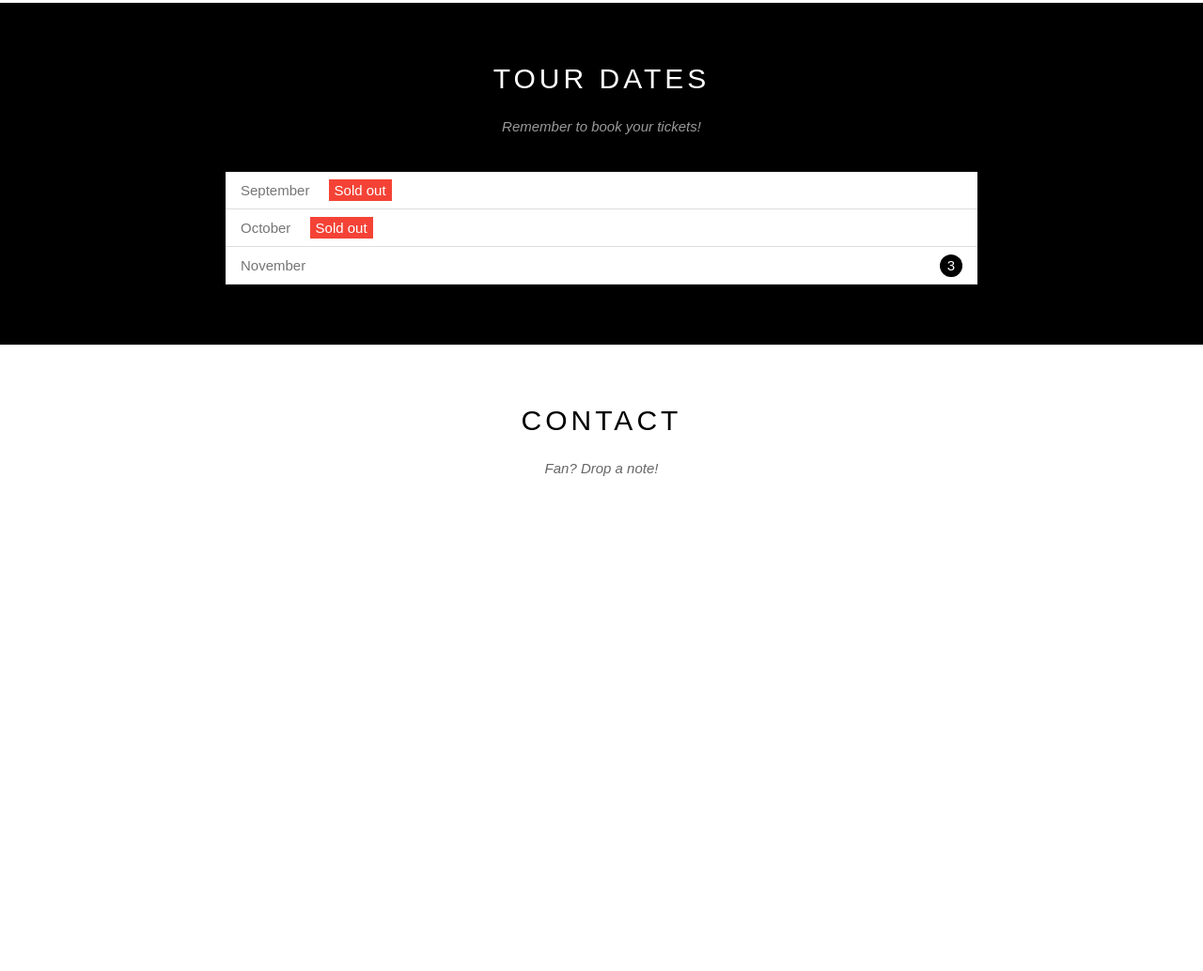
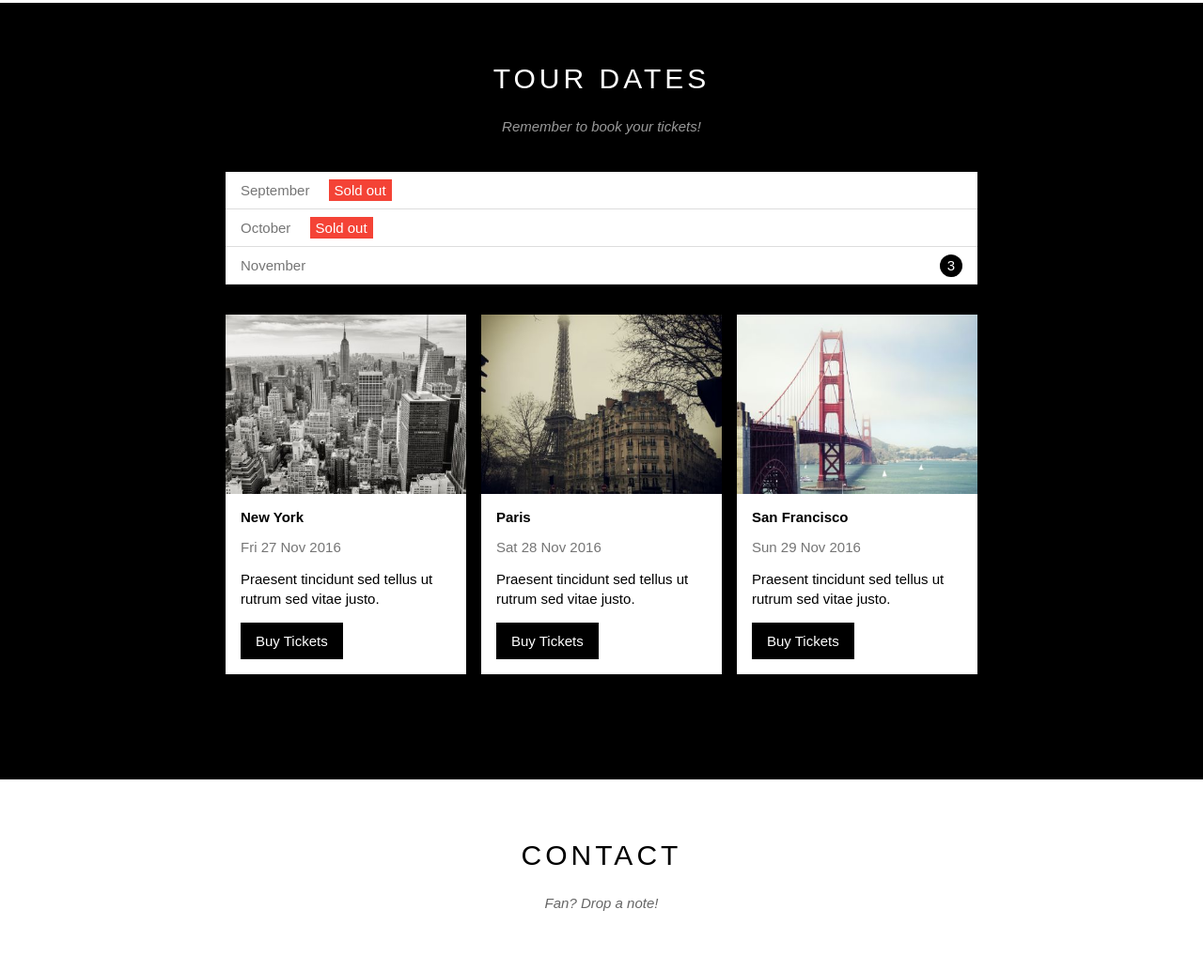
Before and after one commit to hobathanh/WebTheBand, a plain HTML site: page index.html in a window 1280 px wide. Shown: the part 1238-2272 px from the top of the page at 94% size. Before the commit the page ends 1809 px from the top, so only its background shows below. Drawn offline with Linux system fonts and the light colour scheme.

Commit message:
tour places

```diff
--- a/assets/css/style.css
+++ b/assets/css/style.css
@@ -225,8 +225,63 @@ html {
   margin-top: -3px;
 }
 
+/* Places */
 
+.places-list {
+  margin: 32px -8px 0;
+  padding-bottom: 48px;
+}
 
+.place-item {
+  float: left;
+  width: 33.33333%;
+  padding: 0 8px
+  ;
+}
+
+.place-img {
+  width: 100%;
+  display: block;
+}
+
+.place-img:hover {
+  opacity: 0.6;
+}
+
+.place-body {
+  background-color: #fff;
+  padding: 16px;
+  font-size: 15px;
+}
+
+.place-heading {
+  font-size: 15px;
+  font-weight: 600;
+}
+
+.place-time {
+  margin-top: 15px;
+  color: #757575;
+}
+
+.place-desc {
+  margin-top: 15px;
+  line-height: 1.4;
+}
+
+.place-buy-btn {
+  color: #fff;
+  background-color: #000;
+  text-decoration: none;
+  padding: 11px 16px;
+  display: inline-block;
+  margin-top: 15px;
+}
+
+.place-buy-btn:hover {
+  color: #000;
+  background-color: #ccc;
+}
 
 
 #footer {
--- a/index.html
+++ b/index.html
@@ -80,11 +80,47 @@
             <h2 class="section-heading text-white">TOUR DATES</h2>
             <p class="section-sub-heading text-white">Remember to book your tickets!</p>
 
+            <!-- Tickets -->
             <ul class="tickets-list">
               <li>September <span class="sold-out">Sold out</span></li>
               <li>October <span class="sold-out">Sold out</span></li>
               <li>November <span class="quantity">3</span></li>
             </ul>
+
+            <!-- Places -->
+            <div class="places-list">
+              <div class="place-item">
+                <img src="./assets/img/places/newyork.jpg" alt="New York" class="place-img">
+                <div class="place-body">
+                  <h3 class="place-heading">New York</h3>
+                  <p class="place-time">Fri 27 Nov 2016</p>
+                  <p class="place-desc">Praesent tincidunt sed tellus ut rutrum sed vitae justo.</p>
+                  <a href="#" class="place-buy-btn">Buy Tickets</a>
+                </div>
+              </div>
+
+              <div class="place-item">
+                <img src="./assets/img/places/paris.jpg" alt="New York" class="place-img">
+                <div class="place-body">
+                  <h3 class="place-heading">Paris</h3>
+                  <p class="place-time">Sat 28 Nov 2016</p>
+                  <p class="place-desc">Praesent tincidunt sed tellus ut rutrum sed vitae justo.</p>
+                  <a href="#" class="place-buy-btn">Buy Tickets</a>
+                </div>
+              </div>
+
+              <div class="place-item">
+                <img src="./assets/img/places/sanfran.jpg" alt="New York" class="place-img">
+                <div class="place-body">
+                  <h3 class="place-heading">San Francisco</h3>
+                  <p class="place-time">Sun 29 Nov 2016</p>
+                  <p class="place-desc">Praesent tincidunt sed tellus ut rutrum sed vitae justo.</p>
+                  <a href="#" class="place-buy-btn">Buy Tickets</a>
+                </div>
+              </div>
+
+              <div class="clear"></div>
+            </div>
 
           </div>
         </div>
```
Also changed, not shown: assets/img/places/newyork.jpg (added), assets/img/places/paris.jpg (added), assets/img/places/sanfran.jpg (added).
